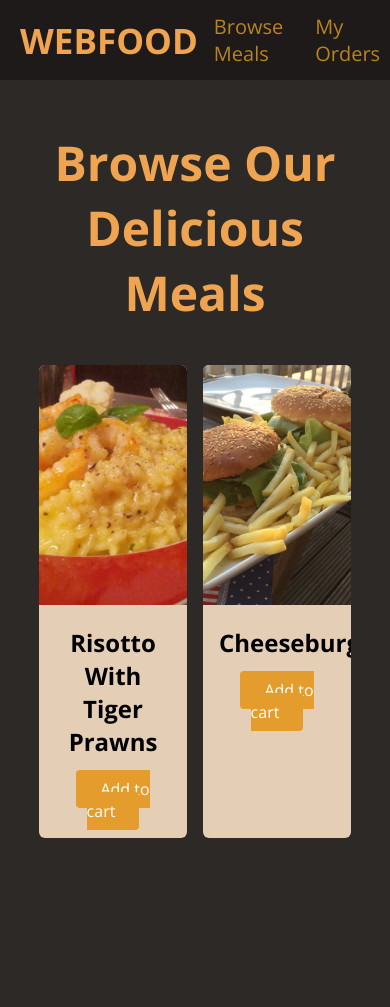
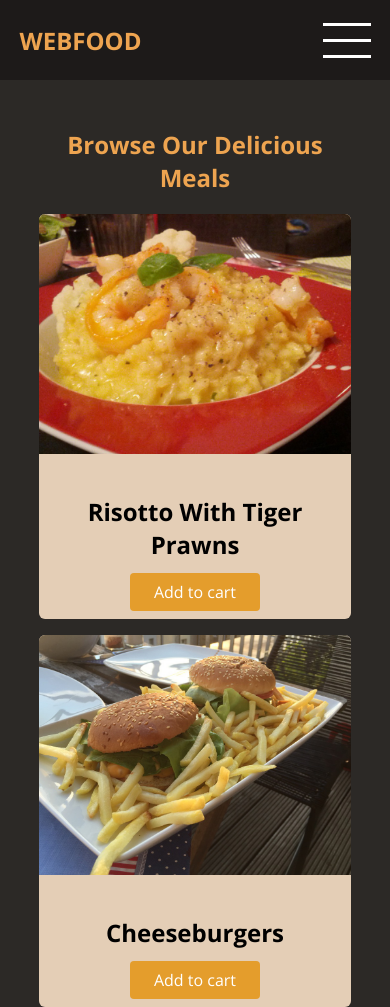
Before and after one commit to asadbekdev07/asadbekdev-webfood, a plain HTML site: page index.html in a window 390 px wide. Before the commit the page ends 888 px from the top, so only its background shows below. Drawn offline with nearby package versions, Linux system fonts and the light colour scheme.

Commit message:
Add responsive styles

```diff
--- a/index.html
+++ b/index.html
@@ -27,6 +27,12 @@
         </li>
       </ul>
     </nav>
+
+    <a class="main-btn" href="">
+      <span></span>
+      <span></span>
+      <span></span>
+    </a>
   </header>
 
   <main>
--- a/styles.css
+++ b/styles.css
@@ -8,21 +8,21 @@ a {
   text-decoration: none;
 }
 
-li {
+ul {
   list-style: none;
 }
 
 #main-header {
-  height: 80px;
+  height: 5rem;
   display: flex;
   align-items: center;
   justify-content: space-between;
-  padding: 0 20px;
+  padding: 0 5%;
   background-color: rgb(29, 26, 25);
 }
 
 #logo {
-  font-size: 35px;
+  font-size: 1.5rem;
   font-weight: bold;
   text-transform: uppercase;
   color: rgb(238, 164, 80);
@@ -36,11 +36,11 @@ li {
 }
 
 #main-header li {
-  margin: 0 16px;
+  margin: 0 1rem;
 }
 
 #main-header nav a {
-  font-size: 20px;
+  font-size: 1.25rem;
   color: rgb(185, 131, 31);
 }
 
@@ -48,15 +48,30 @@ li {
   color: rgb(228, 163, 44);
 }
 
+.main-btn {
+  display: flex;
+  display: none;
+  flex-direction: column;
+  justify-content: space-around;
+  width: 3rem;
+  height: 3rem;
+}
+
+.main-btn span {
+  width: 100%;
+  height: 3px;
+  background-color: white;
+}
+
 main h1 {
   text-align: center;
-  font-size: 48px;
+  font-size: 3rem;
   color: rgb(238, 164, 80);
 }
 
 #latest-products {
   width: 80%;
-  margin: 50px auto;
+  margin: 3rem auto;
 }
 
 #latest-products ul {
@@ -64,7 +79,7 @@ main h1 {
   padding: 0;
   display: grid;
   grid-template-columns: 1fr 1fr;
-  gap: 16px
+  gap: 1rem
 }
 
 .food-item {
@@ -75,22 +90,17 @@ main h1 {
 
 .food-item img {
   width: 100%;
-  height: 240px;
+  height: 15rem;
   object-fit: cover;
 }
 
 .food-item-content {
-  padding: 16px;
+  padding: 1rem;
   text-align: center;
 }
 
-.food-item-content h2 {
-  margin: 0;
-  margin-bottom: 20px;
-}
-
 .btn {
-  padding: 8px 24px;
+  padding: 0.5rem 1.5rem;
   border-radius: 4px;
   color: white;
   background-color: rgb(228, 157, 44);
@@ -99,3 +109,22 @@ main h1 {
 .btn:hover {
   background-color: rgb(221, 134, 34);
 }
+
+@media (max-width: 48rem) {
+
+  header nav {
+    display: none;
+  }
+
+  .main-btn {
+    display: flex;
+  }
+
+  main h1 {
+    font-size: 1.5rem;
+  }
+
+  #latest-products ul {
+    grid-template-columns: 100%;
+  }
+}
```
